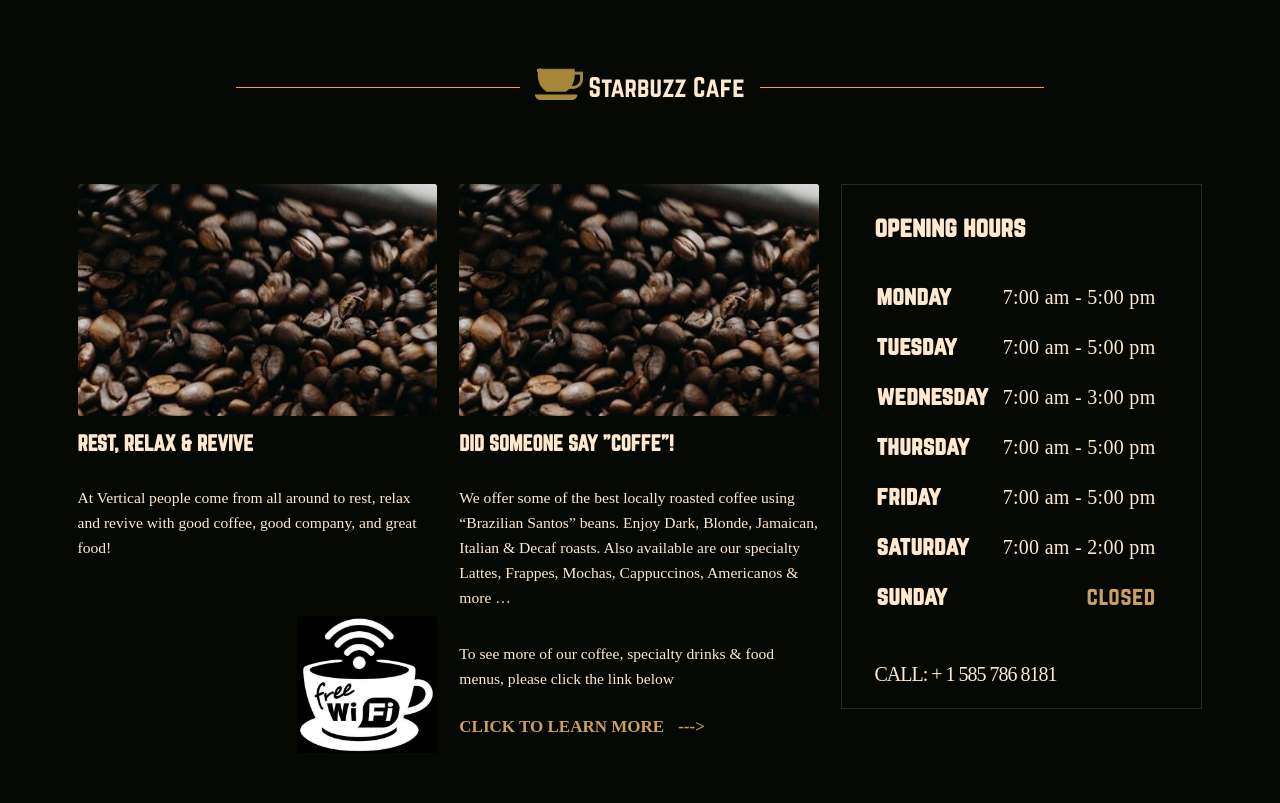
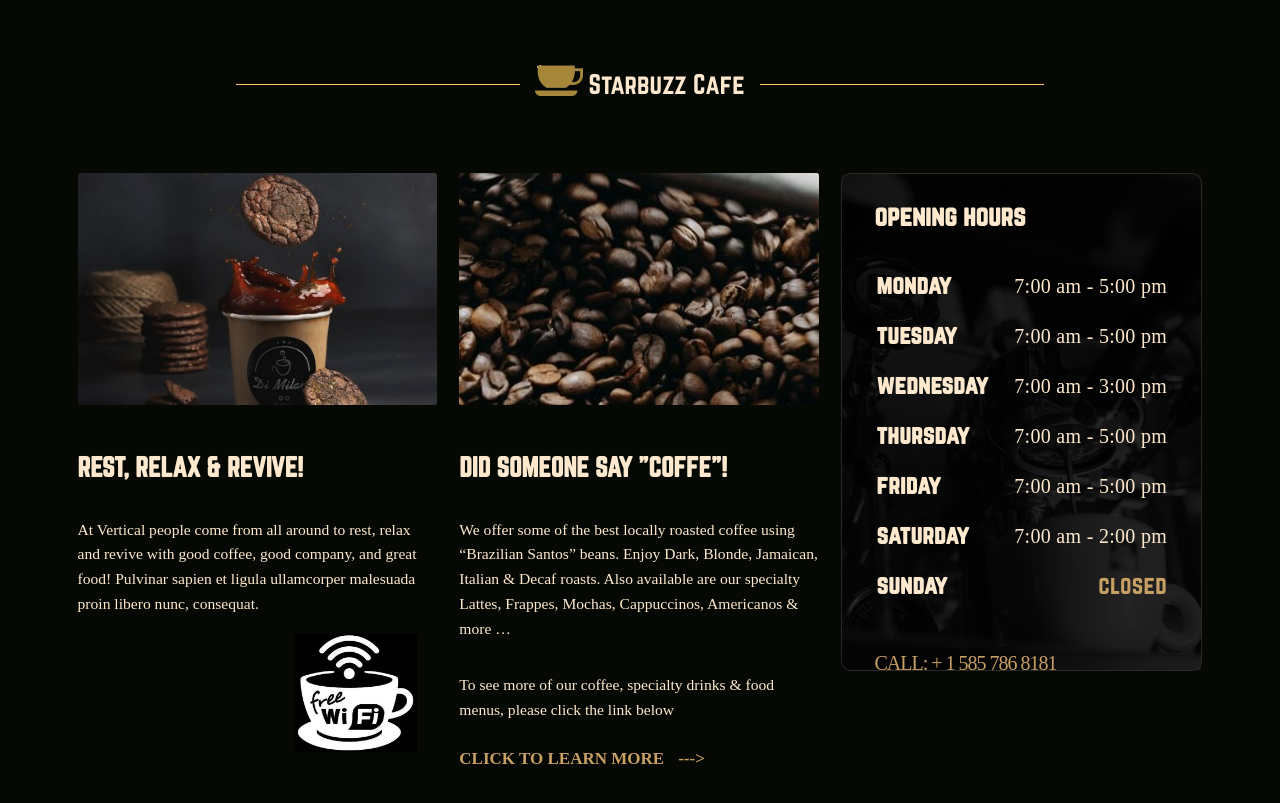
Before and after one commit to Adriano-Dos-Santos/Coffe-Shop, a plain HTML site: page index.html in a window 1280 px wide. Shown: the part 735-1538 px from the top of the page. Drawn offline with Linux system fonts and the light colour scheme.

Commit message:
table completed, new font,new center image

```diff
--- a/index.html
+++ b/index.html
@@ -47,7 +47,7 @@
         </div>
         <img
           class="center-image"
-          src="images/starbucks.png"
+          src="images/main-coffe-medium.png"
           alt="startbucks cup"
         />
         <aside class="right-block">
@@ -82,9 +82,9 @@
         <!-- Section-2  -->
       <section class="section-2">
         <articles class="section-2_article article-1">
-          <img src="images/coffe_test.jpg" alt="">
-          <h2>REST, RELAX & REVIVE</h2>
-          <p>At Vertical people come from all around to rest, relax and revive with good coffee, good company, and great food!</p>
+          <img src="images/cookie-coffe-medium-1.jpg" alt="">
+          <h2>REST, RELAX & REVIVE!</h2>
+          <p>At Vertical people come from all around to rest, relax and revive with good coffee, good company, and great food! Pulvinar sapien et ligula ullamcorper malesuada proin libero nunc, consequat. </p>
           <img class="article-1_wifi-icon" alt="coffe cup icon with the frase free wi-fi in it" src="images/wifi.jpg"/>
 
         </articles>
--- a/styles.css
+++ b/styles.css
@@ -112,6 +112,8 @@ main {
   "... ... ..."
   "... ... ..."
   "... ... ...";
+
+  grid-row-gap: 5rem;
 }
 
 .section-1 {
@@ -155,9 +157,8 @@ main {
 }
 
 .center-image {
-  width: 53rem;
+  max-width: 100%;
   position: relative;
-  left: -7%;
 }
 
 
@@ -176,7 +177,7 @@ main {
 .right-image{
    width: 5rem;
    padding: 10px;
-   background-color: white;
+   background-color:  rgb( 254, 233, 206);
    border-radius: 50px;
    margin-top: 1rem;
    margin-left: 3rem;
@@ -214,7 +215,6 @@ main {
 .divisor {
   grid-area: divisor;
   width: 100%;
-  margin: 20px 0;
   display: flex;
   justify-content: center;
 }
@@ -238,7 +238,7 @@ main {
 .divisor_container::before,
 .divisor_container::after {
   content: " ";
-  border-top: 1px solid orange;
+  border-top: 1px solid  rgb( 254, 203, 106);
   height: 1px;
   width: 25%;
 }
@@ -255,28 +255,34 @@ main {
   grid-area: section-2;
   display: flex;
   gap: 2%;
-  margin: 3% 5.5%;
+  margin: 0 5.5%;
   height: 100%;
 }
 .section-2_article {
   display: flex;
   flex-direction: column;
   flex: 1 1 33.3%;
+  border-radius: 10px;
 }
 .article-1 img,
 .article-2 img {
   max-width: 100%;
   border-radius: 2.5px;
 }
+
 .article-1_wifi-icon {
-  width: 39%;
+  width: 34%;
   align-self: flex-end;
-  margin-top: 4rem;
+  margin-top: 0rem;
+  margin-right: 2rem;
+  display: inline;
 }
 
 .article-1 h2,
 .article-2 h2{
-font-size: 2.0rem;
+  font-size: 2.5rem;
+  margin-top: 5rem;
+
 }
 .article-1 p,
 .article-2 p {
@@ -301,6 +307,19 @@ font-size: 2.0rem;
   flex-direction: column;
   justify-content: space-around;
   height: 81%;
+  position: relative;
+}
+.article-3::before {
+  content: "";
+  position: absolute;
+  background-image: url(images/coffe_6_medium.jpg);
+  background-size: cover;
+  top: 0;
+  left: 0;
+  height: 100%;
+  width: 100%;
+  filter: grayscale(1) brightness(0.15);
+  z-index: -1;
 }
 
 .article-3 h2 {
@@ -331,7 +350,6 @@ font-size: 2.0rem;
 .article-3_table td {
   font-size: 2rem;
   text-align: right;
-  padding-right: 4%;
 }
 .article-3_table_tfoot td {
   font-family: norwester;
@@ -347,8 +365,8 @@ font-size: 2.0rem;
   font-size: 2rem;
   font-style: normal;
   letter-spacing: -1px;
+  color: rgb(200, 160, 100);
 }
 
 table * {
-  /* outline: 1px solid yellow; */
 }
```
Also changed, not shown: images/coffe_6_medium.jpg (added), images/cookie-coffe-large.jpg (added), images/cookie-coffe-medium-1.jpg (added), images/cookie-coffe-medium.jpg (added), images/cookie-coffe.jpg (added), images/main-coffe-medium.png (added).
